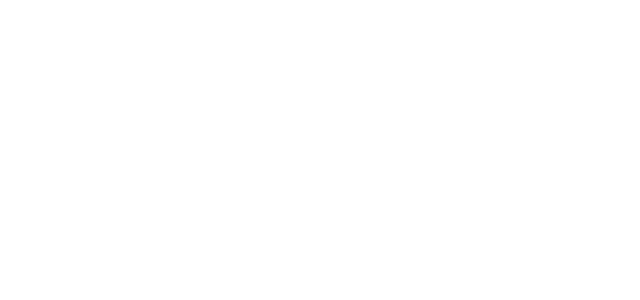
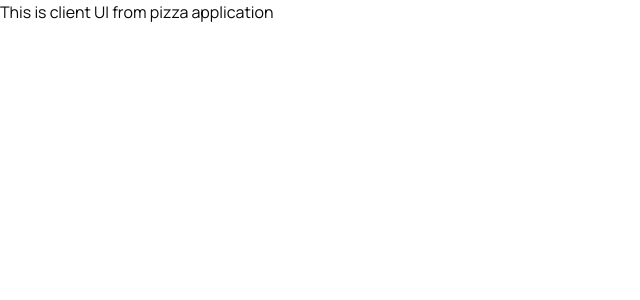
Before and after one commit to kamlesh70/mernspace-client-ui, a Next.js app: page / in a window 1280 px wide. Shown: the top 300 px of the page, without its empty margins (0-640 px from the left). Built offline with nearby package versions, Linux system fonts and the light colour scheme.

Commit message:
change app font to manrope

```diff
--- a/src/app/layout.tsx
+++ b/src/app/layout.tsx
@@ -1,8 +1,9 @@
 import type { Metadata } from "next";
-import { Inter } from "next/font/google";
+import { Manrope } from "next/font/google";
 import "./globals.css";
+import { cn } from "@/lib/utils";
 
-const inter = Inter({ subsets: ["latin"] });
+const manrope = Manrope({ subsets: ["latin"], variable: "--font-manrope" });
 
 export const metadata: Metadata = {
   title: "Create Next App",
@@ -16,7 +17,10 @@ export default function RootLayout({
 }>) {
   return (
     <html lang="en">
-      <body className={inter.className}>{children}</body>
+      <body className={cn(
+          "min-h-screen bg-background font-manrope antialiased",
+          manrope.variable
+        )}>{children}</body>
     </html>
   );
 }
--- a/src/app/page.tsx
+++ b/src/app/page.tsx
@@ -2,8 +2,8 @@ import Image from "next/image";
 
 export default function Home() {
   return (
-    <main className="flex min-h-screen flex-col items-center justify-between p-24">
-
+    <main className="">
+      <h2>This is client UI from pizza application</h2>
     </main>
   );
 }
--- a/tailwind.config.ts
+++ b/tailwind.config.ts
@@ -1,4 +1,5 @@
 import type { Config } from "tailwindcss"
+import { fontFamily } from "tailwindcss/defaultTheme";
 
 const config = {
   darkMode: ["class"],
@@ -18,6 +19,9 @@ const config = {
       },
     },
     extend: {
+      fontFamily: {
+        manrope: ["var(--font-manrope)", ...fontFamily.sans],
+      },
       colors: {
         border: "hsl(var(--border))",
         input: "hsl(var(--input))",
```
